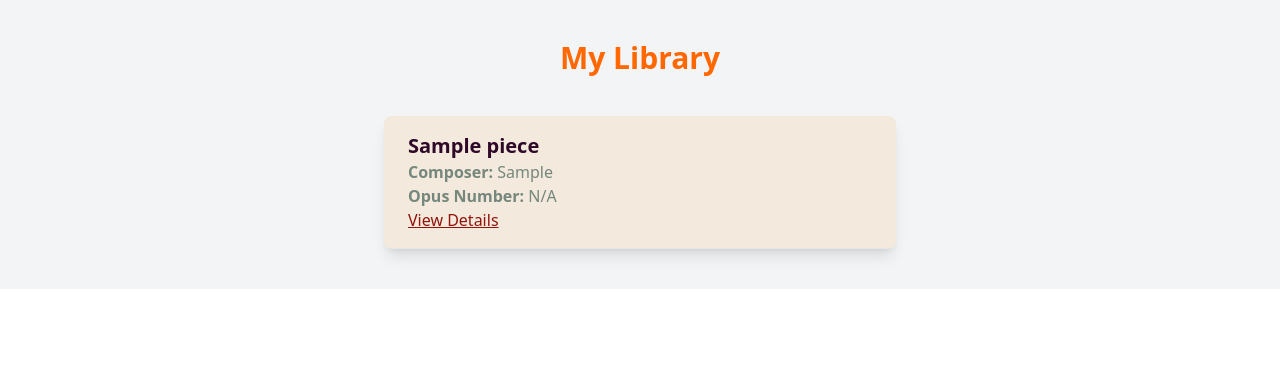
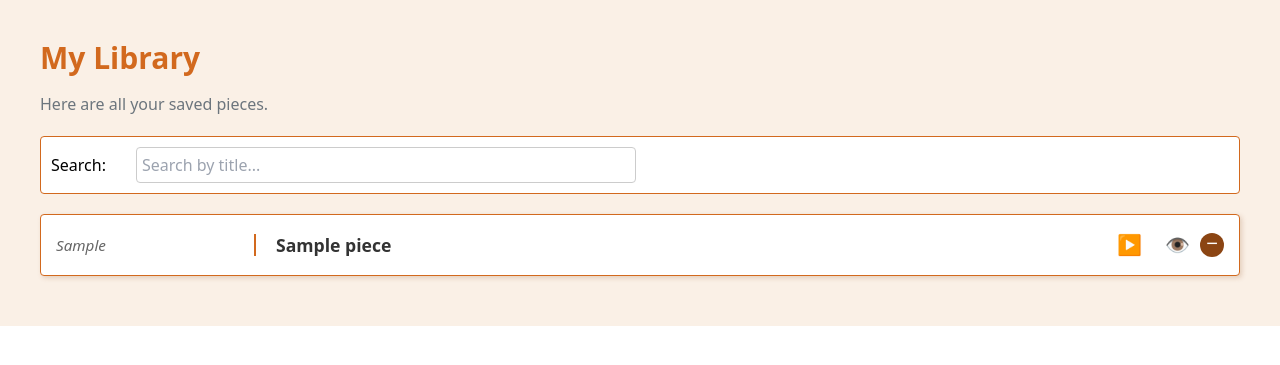
Before and after one commit to aoneillmark/mySTRO, a Flask app: page /library in a window 1280 px wide. Shown: the part 72-437 px from the top of the page. Run offline with Flask 3, Linux system fonts and the light colour scheme; tables that the repository leaves empty hold one stand-in row (values such as "Sample post").

Commit message:
Changed layout

```diff
--- a/src/templates/library.html
+++ b/src/templates/library.html
@@ -1,32 +1,239 @@
-<!-- This is the library page -->
-
 {% extends "base.html" %}
 
+{% block title %}My Library{% endblock %}
+
 {% block content %}
-<div class="bg-gray-100 p-10">
-    <h1 class="text-3xl font-bold text-center text-pumpkin">My Library</h1>
-    <div class="max-w-lg mx-auto mt-10">
+<div class="bg-linen p-10">
+   <h1 class="text-3xl font-bold text-pumpkin">My Library</h1>
+   <p class="text-battleship-gray mt-4">Here are all your saved pieces.</p>
+
+   <div class="search-box">
+       <span>Search:</span>
+       <input
+           type="text"
+           class="search-input"
+           placeholder="Search by title..."
+           oninput="debouncedSearch(this.value)"
+       >
+   </div>
+
+   <ul>
        {% if pieces %}
-            <ul class="bg-linen shadow-lg rounded-lg overflow-hidden">
            {% for piece in pieces %}
-                <li class="border-b border-gray-200 px-6 py-4">
-                    <h2 class="text-xl font-semibold text-dark-purple">{{ piece.title }}</h2>
-                    <p class="text-battleship-gray">
-                        <strong>Composer:</strong> {{ piece.composer }}
-                    </p>
-                    <p class="text-battleship-gray">
-                        <strong>Opus Number:</strong> {{ piece.opus_number or "N/A" }}
-                    </p>
+               <li class="work-item"
+                   data-title="{{ piece.title }}"
+                   data-composer="{{ piece.composer }}">
+                   <div class="composer-name">{{ piece.composer }}</div>
+                   <div class="work-info">
+                       <strong class="work-title">{{ piece.title }}</strong>
+                       {% if piece.opus_number %}
+                           <em>({{ piece.opus_number }})</em>
+                       {% endif %}
+                   </div>
+                   <div class="badges">
+                       {% if piece.opus_number %}
+                           <span class="badge opus">Opus {{ piece.opus_number }}</span>
+                       {% endif %}
+                   </div>
+                   <div class="actions">
+                       <a href="https://www.youtube.com/results?search_query={{ piece.composer }}+{{ piece.title }}"
+                          class="action-button"
+                          target="_blank"
+                          title="Search on YouTube">▶</a>
                        <a href="{{ url_for('library.single_piece', piece_id=piece.id) }}"
-                       class="text-penn-red hover:text-dark-purple underline">
-                        View Details
-                    </a>
+                          class="action-button"
+                          title="View Details">👁</a>
+                       <button onclick="deletePiece({{ piece.id }})"
+                           class="add-button"
+                           title="Delete">−</button>
+                   </div>
                </li>
            {% endfor %}
+       {% else %}
+           <li class="no-results">No pieces in the library yet.</li>
+       {% endif %}
    </ul>
-        {% else %}
-            <p class="text-center text-battleship-gray mt-10">No pieces in the library yet.</p>
-        {% endif %}
 </div>
-</div>
-{% endblock content %}
+
+<script>
+   function debounce(func, wait) {
+       let timeout;
+       return function(...args) {
+           clearTimeout(timeout);
+           timeout = setTimeout(() => func.apply(this, args), wait);
+       };
+   }
+
+   function searchLibrary(searchTerm) {
+       const works = document.querySelectorAll('.work-item');
+       searchTerm = searchTerm.toLowerCase();
+
+       works.forEach(work => {
+           const title = work.dataset.title.toLowerCase();
+           const composer = work.dataset.composer.toLowerCase();
+           const titleElement = work.querySelector('.work-title');
+
+           const shouldShow = title.includes(searchTerm) || composer.includes(searchTerm);
+           work.style.display = shouldShow ? 'grid' : 'none';
+
+           if (searchTerm && shouldShow) {
+               const regex = new RegExp(`(${searchTerm})`, 'gi');
+               titleElement.innerHTML = titleElement.textContent.replace(
+                   regex,
+                   '<span class="highlight">$1</span>'
+               );
+           } else {
+               titleElement.innerHTML = titleElement.textContent;
+           }
+       });
+   }
+
+   function deletePiece(pieceId) {
+       if (confirm('Are you sure you want to delete this piece?')) {
+           fetch(`/library/delete/${pieceId}`, {
+               method: 'POST',
+               headers: {
+                   'Content-Type': 'application/json'
+               }
+           })
+           .then(response => {
+               if (response.ok) {
+                   window.location.reload();
+               } else {
+                   alert('Error deleting piece');
+               }
+           })
+           .catch(error => {
+               console.error('Error:', error);
+               alert('Error deleting piece');
+           });
+       }
+   }
+
+   const debouncedSearch = debounce(searchLibrary, 200);
+</script>
+
+<style>
+    .bg-linen {
+        background-color: #FAF0E6;
+    }
+
+    .text-pumpkin {
+        color: #D2691E;
+    }
+
+    .text-battleship-gray {
+        color: #6C757D;
+    }
+
+    .search-box {
+        margin: 20px 0;
+        padding: 10px;
+        background-color: white;
+        border: 1px solid #D2691E;
+        border-radius: 4px;
+    }
+
+    .search-input {
+        margin-left: 10px;
+        padding: 5px;
+        border: 1px solid #ccc;
+        border-radius: 4px;
+        width: 200px;
+    }
+
+    .work-item {
+        display: grid;
+        grid-template-columns: 200px 1fr auto auto;
+        gap: 20px;
+        align-items: center;
+        padding: 15px;
+        margin: 10px 0;
+        background-color: white;
+        border: 1px solid #D2691E;
+        border-radius: 4px;
+    }
+
+    .composer-name {
+        font-weight: 500;
+        color: #666;
+    }
+
+    .work-info {
+        display: flex;
+        flex-direction: column;
+    }
+
+    .work-title {
+        font-size: 1.1em;
+        color: #333;
+    }
+
+    .badges {
+        display: flex;
+        gap: 10px;
+    }
+
+    .badge {
+        padding: 4px 8px;
+        border-radius: 4px;
+        font-size: 0.9em;
+        background-color: #f0f0f0;
+        color: #666;
+    }
+
+    .actions {
+        display: flex;
+        align-items: center;
+        gap: 8px;
+    }
+
+    .action-button {
+        border: none;
+        background: none;
+        font-size: 20px;
+        color: #8B4513;
+        cursor: pointer;
+        text-decoration: none;
+    }
+
+    .action-button:hover {
+        color: #D2691E;
+    }
+
+    .add-button {
+        width: 24px;
+        height: 24px;
+        border: none;
+        border-radius: 50%;
+        background: #8B4513;
+        color: white;
+        font-size: 20px;
+        line-height: 1;
+        cursor: pointer;
+        display: flex;
+        align-items: center;
+        justify-content: center;
+        padding-bottom: 4px;
+    }
+
+    .add-button:hover {
+        background: #D2691E;
+    }
+
+    .highlight {
+        background-color: #FFDAB9;
+        padding: 2px;
+        border-radius: 2px;
+    }
+
+    .no-results {
+        text-align: center;
+        padding: 20px;
+        color: #666;
+        background-color: white;
+        border: 1px solid #D2691E;
+        border-radius: 4px;
+    }
+</style>
+{% endblock %}
```
Also changed, not shown: src/templates/about.html (+2 -12 lines), src/templates/form.html (+8 -19 lines). Lines whose indentation alone changed are shown as unchanged.
